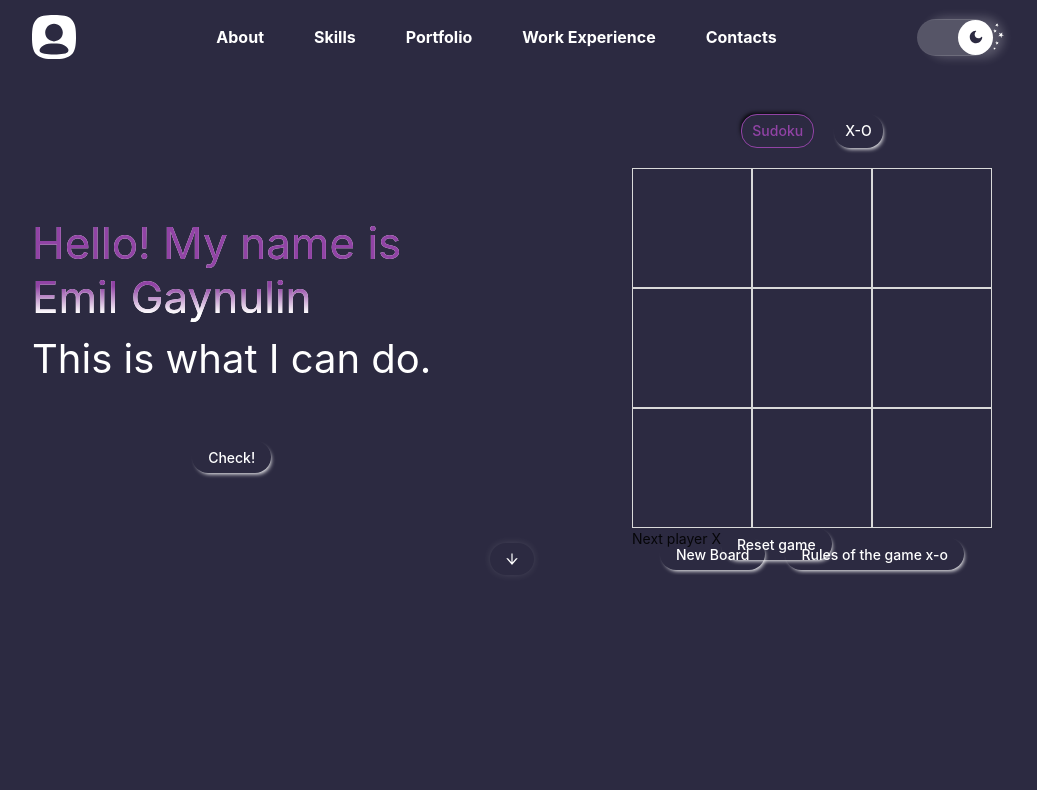
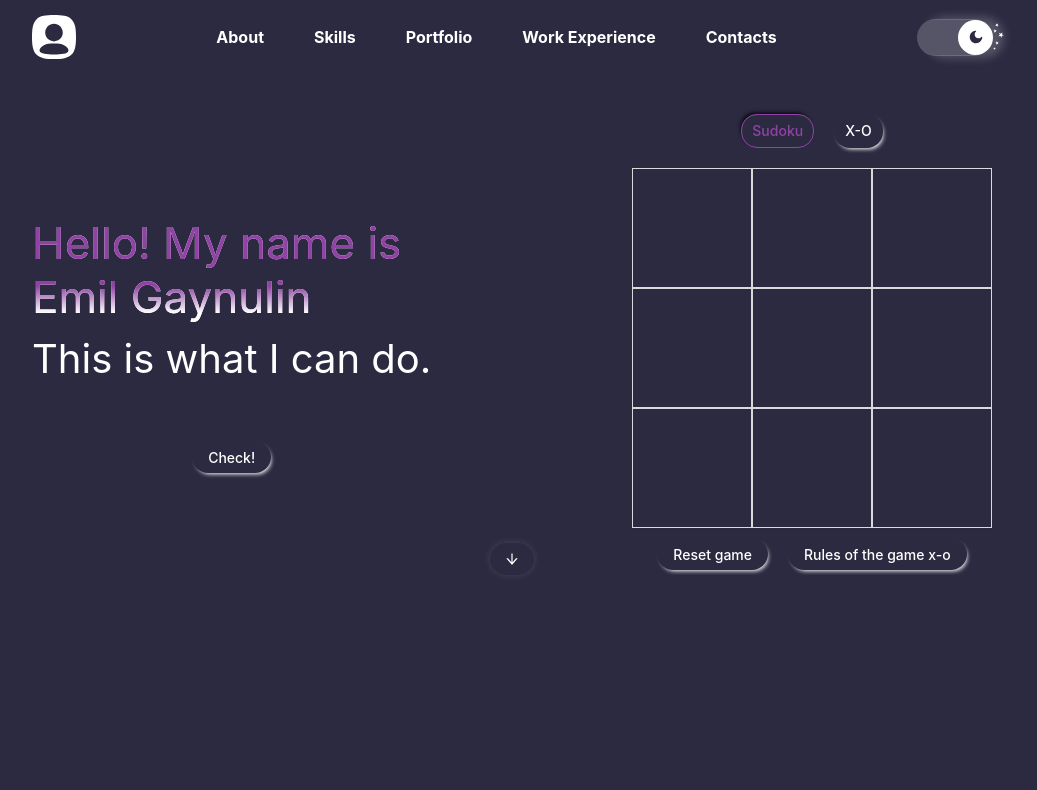
Before and after one commit to HELLRAID-cmd/Portfolio, a React (Vite) app in the folder client/: page /HeroXO in a window 1280 px wide. Shown: the top 790 px of the page, without its empty margins (128-1165 px from the left). Built offline with nearby package versions, Linux system fonts and the light colour scheme.

Commit message:
изменил показ победителя

```diff
--- a/client/src/Components/Hero/HeroGame/X-O/X-O.tsx
+++ b/client/src/Components/Hero/HeroGame/X-O/X-O.tsx
@@ -1,11 +1,10 @@
-import { useState } from "react";
+import { useEffect, useState } from "react";
 import { Button, Modal, Spin } from "antd";
 import { LoadingOutlined } from "@ant-design/icons";
-// import { LoadingOutlined } from "@ant-design/icons";
 import "./X-O.scss";
 import Board from "./Board";
 import GameInfo from "./GameInfo";
-// import { EllipseXO, XXO } from "./icon/icon-x-o";
+import { EllipseXO, XXO } from "./icon/icon-x-o";
 
 const calculateWinner = (squares: (string | null)[]) => {
   const lines = [
@@ -33,6 +32,7 @@ export const HeroXO = () => {
   const [lang, setLang] = useState("en");
   const [squares, setSquares] = useState<(string | null)[]>(Array(9).fill(null));
   const [xIsNext, setXIsNext] = useState(true);
+  const [winnerState, setWinnerState] = useState(false);
 
   const handleClick = (index: number) => {
     const newSquares = squares.slice();
@@ -50,15 +50,20 @@ export const HeroXO = () => {
   const winner = calculateWinner(squares);
   let status: React.ReactNode;
 
+  useEffect(() => {
+    if(winner) {
+      setWinnerState(true);
+    }
+  }, [winner])
+
   if (winner) {
-    status = <>Winner {winner}</>
-  } else {
-    status = <>Next player {xIsNext ? "X" : "0"}</>
+    status = <div className="game-info__winner">Winner {winner === "X" ? <XXO/> : <EllipseXO/>}</div>
   }
 
   const resetGame = () => {
     setSquares(Array(9).fill(null));
     setXIsNext(true);
+    setWinnerState(false);
   }
 
   const showModal = () => {
@@ -84,10 +89,9 @@ export const HeroXO = () => {
         <div className="x-o-game">
           <div className="x-o-game__board">
             <Board squares={squares} onClick={handleClick}/>
-            <GameInfo status={status} onReset={resetGame}/>
           </div>
           <div className="x-o-game__buttons">
-            <Button className="x-o-game__button button">New Board</Button>
+            <GameInfo status={status} onReset={resetGame} winnerState={winnerState}/>
             <Button onClick={showModal} className="x-o-game__button button">
               Rules of the game x-o
             </Button>
```
